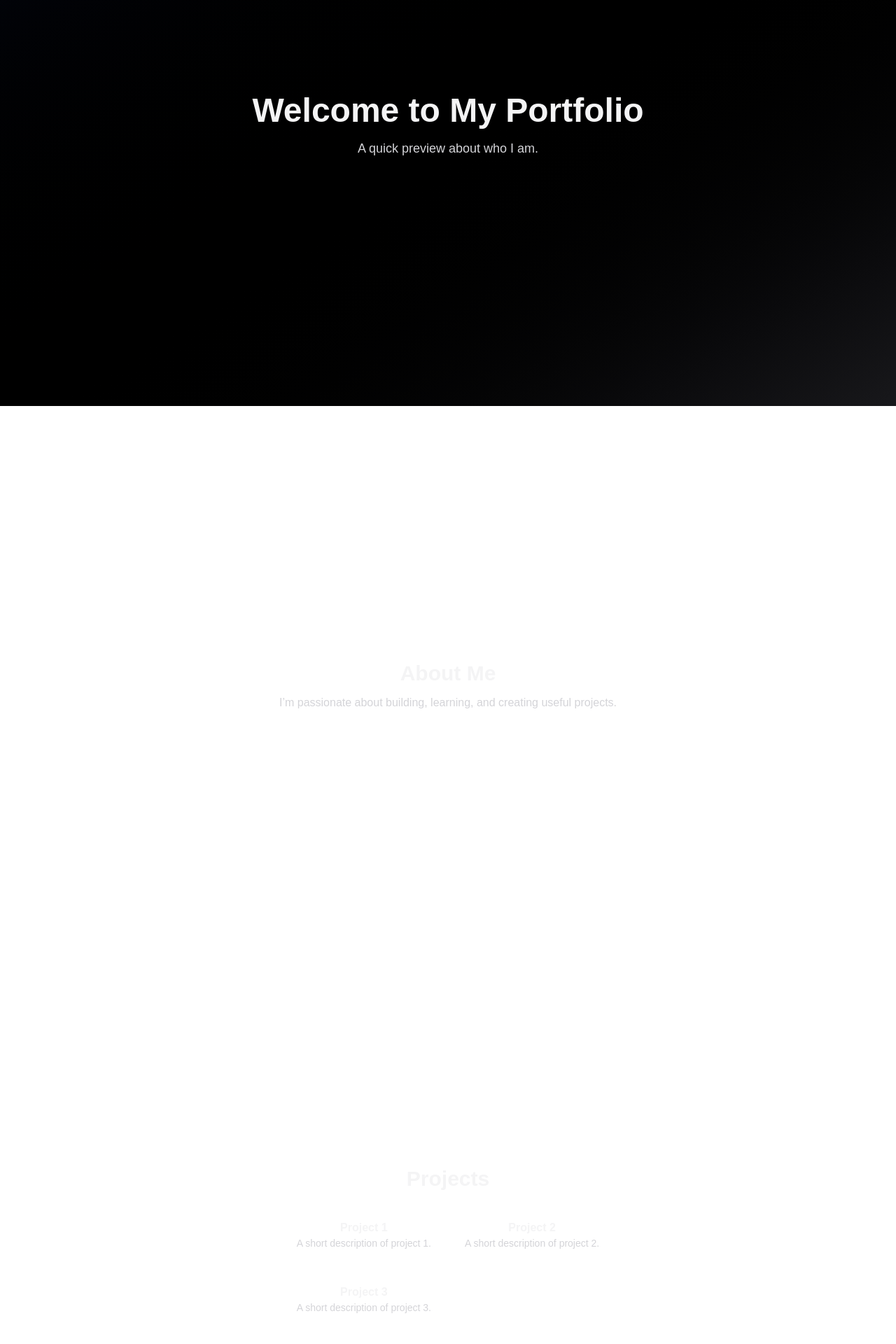
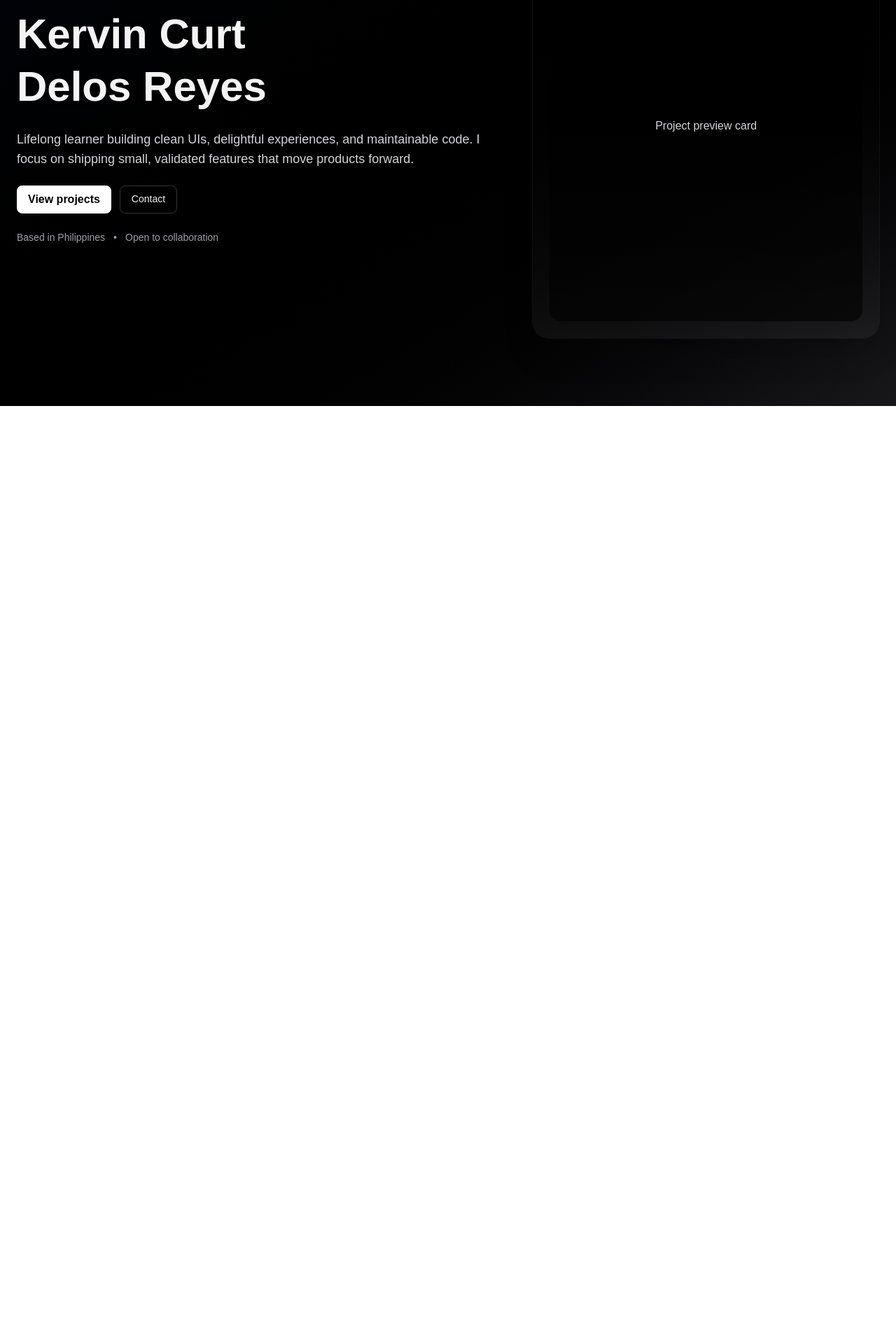
Before and after one commit to ZenorianDev/Portfolio, a Next.js app in the folder portfolio/: page / in a window 1280 px wide. Shown: the part 220-2140 px from the top of the page at 70% size. After the commit the page ends 800 px from the top, so only its background shows below. Built offline with nearby package versions, Linux system fonts and the light colour scheme.

Commit message:
page, components

```diff
--- a/portfolio/app/page.tsx
+++ b/portfolio/app/page.tsx
@@ -1,7 +1,7 @@
 // app/page.tsx
 "use client";
 
-import { useState, useEffect } from "react";
+import { useState, useEffect, useMemo } from "react"; // ✅ added useMemo
 import { motion } from "framer-motion";
 import Navbar from "@/components/navbar";
 import Homepage from "@/components/homepage";
@@ -11,56 +11,54 @@ import Contact from "@/components/contact";
 import Footer from "@/components/footer";
 
 export default function Page() {
-  const [activeSection, setActiveSection] = useState("homepage");
-  const [navMode, setNavMode] = useState<"center" | "side">("center");
+  const [activeSection, setActiveSection] = useState<string>("homepage");
+  const [navMode, setNavMode] = useState<"top" | "side">("top");
 
-  // Watch which section is in view
+  // Intersection Observer
   useEffect(() => {
-    const sections = document.querySelectorAll("section[data-observe]");
-    const observer = new IntersectionObserver(
+    const obs = new IntersectionObserver(
       (entries) => {
-        entries.forEach((entry) => {
-          if (entry.isIntersecting) {
-            setActiveSection(entry.target.id);
-          }
+        entries.forEach((e) => {
+          if (e.isIntersecting) setActiveSection(e.target.id);
         });
       },
-      { threshold: 0.55 }
+      { threshold: 0.56 }
     );
 
-    sections.forEach((s) => observer.observe(s));
-    return () => observer.disconnect();
+    document.querySelectorAll("section[data-observe]").forEach((s) =>
+      obs.observe(s)
+    );
+    return () => obs.disconnect();
   }, []);
 
-  // Toggle navbar layout on scroll
+  // Toggle navbar
   useEffect(() => {
-    const handleScroll = () => {
-      if (window.scrollY > window.innerHeight * 0.8) {
-        setNavMode("side");
-      } else {
-        setNavMode("center");
-      }
+    const onScroll = () => {
+      if (window.scrollY > window.innerHeight * 0.8) setNavMode("side");
+      else setNavMode("top");
     };
-    handleScroll();
-    window.addEventListener("scroll", handleScroll, { passive: true });
-    return () => window.removeEventListener("scroll", handleScroll);
+    onScroll();
+    window.addEventListener("scroll", onScroll, { passive: true });
+    return () => window.removeEventListener("scroll", onScroll);
   }, []);
 
-  // Section-based background colors
-  const bgColors: Record<string, string> = {
-    homepage: "from-gray-950 via-black to-zinc-900",
-    about: "from-indigo-950 via-indigo-900 to-purple-900",
-    projects: "from-emerald-950 via-emerald-900 to-green-900",
-    contact: "from-fuchsia-950 via-pink-900 to-rose-900",
-  };
+  const bg = useMemo<Record<string, string>>(
+    () => ({
+      homepage: "from-gray-950 via-black to-zinc-900",
+      about: "from-indigo-950 via-indigo-900 to-purple-900",
+      projects: "from-emerald-950 via-emerald-900 to-green-900",
+      contact: "from-fuchsia-950 via-pink-900 to-rose-900",
+    }),
+    []
+  );
 
   return (
-    <div className="relative min-h-screen text-zinc-100">
-      {/* Background transition */}
+    <div className="h-screen overflow-y-auto snap-y snap-mandatory scroll-smooth text-zinc-100">
+      {/* animated background */}
       <motion.div
         key={activeSection}
         aria-hidden
-        className={`pointer-events-none fixed inset-0 -z-10 bg-gradient-to-br ${bgColors[activeSection]}`}
+        className={`pointer-events-none fixed inset-0 -z-10 bg-gradient-to-br ${bg[activeSection]}`}
         initial={{ opacity: 0 }}
         animate={{ opacity: 1 }}
         transition={{ duration: 0.6 }}
@@ -72,7 +70,7 @@ export default function Page() {
         <section
           id="homepage"
           data-observe
-          className="min-h-screen px-6 flex items-center justify-center"
+          className="min-h-screen snap-start flex items-center justify-center px-6"
         >
           <Homepage />
         </section>
@@ -80,7 +78,7 @@ export default function Page() {
         <section
           id="about"
           data-observe
-          className="min-h-screen px-6 flex items-center justify-center"
+          className="min-h-screen snap-start flex items-center justify-center px-6"
         >
           <About />
         </section>
@@ -88,7 +86,7 @@ export default function Page() {
         <section
           id="projects"
           data-observe
-          className="min-h-screen px-6 flex items-center justify-center"
+          className="min-h-screen snap-start flex items-center justify-center px-6"
         >
           <Projects />
         </section>
@@ -96,7 +94,7 @@ export default function Page() {
         <section
           id="contact"
           data-observe
-          className="min-h-screen px-6 flex items-center justify-center"
+          className="min-h-screen snap-start flex items-center justify-center px-6"
         >
           <Contact />
         </section>
--- a/portfolio/components/about.tsx
+++ b/portfolio/components/about.tsx
@@ -1,10 +1,8 @@
 export default function About() {
-  return (
-    <div className="max-w-2xl text-center">
-      <h2 className="text-3xl font-bold">About Me</h2>
-      <p className="mt-3 text-zinc-300">
-        I’m passionate about building, learning, and creating useful projects.
-      </p>
-    </div>
-  );
+return (
+<div className="mx-auto max-w-3xl py-24 text-center">
+<h2 className="text-3xl font-bold">About</h2>
+<p className="mt-4 text-zinc-300">Short intro about yourself goes here.</p>
+</div>
+);
 }
--- a/portfolio/components/contact.tsx
+++ b/portfolio/components/contact.tsx
@@ -1,14 +1,9 @@
 export default function Contact() {
-  return (
-    <div className="max-w-xl text-center">
-      <h2 className="text-3xl font-bold">Get in Touch</h2>
-      <p className="mt-3 text-zinc-300">Feel free to reach out anytime!</p>
-      <a
-        href="mailto:you@email.com"
-        className="mt-6 inline-block rounded-lg bg-white/10 px-4 py-2 font-medium ring-1 ring-white/20 hover:bg-white/20"
-      >
-        Email Me
-      </a>
-    </div>
-  );
+return (
+<div className="mx-auto max-w-xl py-24 text-center">
+<h2 className="text-3xl font-bold">Contact</h2>
+<p className="mt-3 text-zinc-300">I’m open to work and collaborations — reach out!</p>
+<a className="mt-6 inline-block rounded-lg bg-white/10 px-4 py-2 font-medium ring-1 ring-white/20 hover:bg-white/20" href="mailto:you@email.com">Email me</a>
+</div>
+);
 }
--- a/portfolio/components/footer.tsx
+++ b/portfolio/components/footer.tsx
@@ -1,7 +1,8 @@
+// components/footer.tsx
 export default function Footer() {
-  return (
-    <footer className="py-6 text-center text-sm text-zinc-400">
-      © {new Date().getFullYear()} Reanne Martinez | All rights reserved.
-    </footer>
-  );
+return (
+<footer className="py-8 text-center text-sm text-zinc-400">
+© {new Date().getFullYear()} Your Name
+</footer>
+);
 }
--- a/portfolio/components/homepage.tsx
+++ b/portfolio/components/homepage.tsx
@@ -1,10 +1,78 @@
+"use client";
+
+import { motion } from "framer-motion";
+
 export default function Homepage() {
   return (
-    <div className="text-center">
-      <h1 className="text-5xl font-bold">Welcome to My Portfolio</h1>
-      <p className="mt-4 text-lg text-zinc-300">
-        A quick preview about who I am.
-      </p>
+    <div className="w-full max-w-7xl">
+      <div className="grid grid-cols-1 md:grid-cols-12 gap-8 items-center">
+        {/* Left content */}
+        <div className="md:col-span-7 space-y-6 px-4 md:px-0">
+          <motion.h1
+            initial={{ y: 18, opacity: 0 }}
+            animate={{ y: 0, opacity: 1 }}
+            transition={{ duration: 0.6 }}
+            className="text-5xl sm:text-6xl font-extrabold leading-tight"
+          >
+            Kervin Curt
+            <br />
+            Delos Reyes
+          </motion.h1>
+
+          <motion.p
+            initial={{ y: 12, opacity: 0 }}
+            animate={{ y: 0, opacity: 1 }}
+            transition={{ delay: 0.08, duration: 0.5 }}
+            className="text-lg text-zinc-300 max-w-2xl"
+          >
+            Lifelong learner building clean UIs, delightful experiences, and
+            maintainable code. I focus on shipping small, validated features
+            that move products forward.
+          </motion.p>
+
+          <motion.div
+            initial={{ opacity: 0 }}
+            animate={{ opacity: 1 }}
+            transition={{ delay: 0.16 }}
+            className="flex gap-3"
+          >
+            <a
+              href="#projects"
+              className="rounded-lg bg-white px-4 py-2 font-semibold text-black"
+            >
+              View projects
+            </a>
+            <a
+              href="#contact"
+              className="rounded-lg border border-white/20 px-4 py-2 text-sm text-zinc-100"
+            >
+              Contact
+            </a>
+          </motion.div>
+
+          <div className="mt-6 text-sm text-zinc-400">
+            <span className="inline-block mr-3">Based in Philippines</span>
+            <span className="inline-block">•</span>
+            <span className="inline-block ml-3">Open to collaboration</span>
+          </div>
+        </div>
+
+        {/* Right preview card */}
+        <div className="md:col-span-5 px-4 md:px-0">
+          <motion.div
+            initial={{ scale: 0.98, opacity: 0 }}
+            animate={{ scale: 1, opacity: 1 }}
+            transition={{ duration: 0.6 }}
+            className="rounded-3xl bg-gradient-to-b from-black/40 to-white/5 p-6 ring-1 ring-white/5 shadow-2xl"
+          >
+            <div className="aspect-[4/5] w-full overflow-hidden rounded-2xl bg-black/60 flex items-center justify-center">
+              <div className="text-center text-zinc-300">
+                Project preview card
+              </div>
+            </div>
+          </motion.div>
+        </div>
+      </div>
     </div>
   );
 }
--- a/portfolio/components/projects.tsx
+++ b/portfolio/components/projects.tsx
@@ -1,17 +1,13 @@
+// components/projects.tsx
 export default function Projects() {
 return (
-    <div className="max-w-4xl">
+<div className="mx-auto max-w-5xl py-24">
 <h2 className="text-3xl font-bold text-center">Projects</h2>
-      <div className="mt-6 grid gap-4 sm:grid-cols-2">
-        {[1, 2, 3].map((num) => (
-          <div
-            key={num}
-            className="rounded-xl bg-white/10 p-4 text-center ring-1 ring-white/20"
-          >
-            <h3 className="font-semibold">Project {num}</h3>
-            <p className="text-sm text-zinc-300">
-              A short description of project {num}.
-            </p>
+<div className="mt-8 grid gap-6 sm:grid-cols-2 lg:grid-cols-3">
+{[1, 2, 3].map((n) => (
+<div key={n} className="rounded-2xl bg-white/5 p-4 ring-1 ring-white/10">
+<h3 className="font-semibold">Project {n}</h3>
+<p className="mt-1 text-sm text-zinc-300">Short description.</p>
 </div>
 ))}
 </div>
```
Also changed, not shown: portfolio/components/navbar.tsx (+23 -15 lines). Lines whose indentation alone changed are shown as unchanged.
